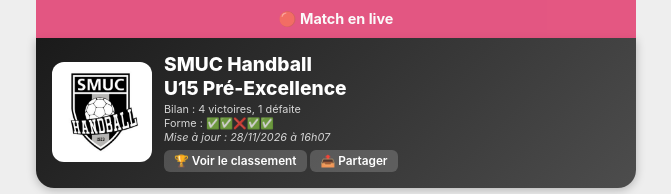
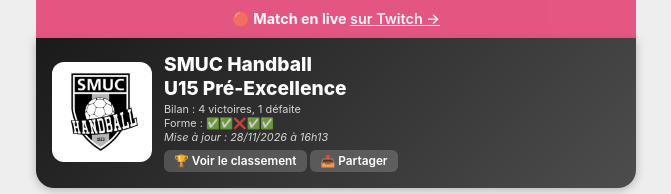
Before and after one commit to smuc-handball-u15/u15-pre-excellence, a plain HTML site: page index.html in a window 1280 px wide. Shown: the top 194 px of the page, without its empty margins (304-975 px from the left). Drawn offline with Linux system fonts and the light colour scheme.

Commit message:
Make Twitch banner clearly clickable (sur Twitch, souligne)

```diff
--- a/index.html
+++ b/index.html
@@ -19,7 +19,9 @@ body { font-family: -apple-system, BlinkMacSystemFont, 'Segoe UI', system-ui, sa
 .herolinks { margin-top:6px; }
 .herolinks a { color:#fff; font-size:0.74rem; font-weight:600; text-decoration:none; background:rgba(255,255,255,0.18); padding:4px 10px; border-radius:6px; display:inline-block; }
 .replay-banner { background:#9147ff; text-align:center; padding:10px; }
-.replay-banner a { color:white; font-weight:700; text-decoration:none; font-size:0.9rem; }
+.replay-banner a { color:white; font-weight:700; text-decoration:none; font-size:0.9rem; cursor:pointer; display:inline-block; }
+.replay-banner a:active { opacity:0.7; }
+.banner-link { text-decoration:underline; font-weight:600; opacity:0.95; }
 .replay-banner.live { background:#e0245e; animation:pulse 2s infinite; }
 @keyframes pulse { 0%,100% { opacity:1; } 50% { opacity:0.75; } }
 .content { padding: 0 10px 14px 10px; }
@@ -64,12 +66,12 @@ footer a { color:#999; }
 </style>
 </head>
 <body>
-<div class="replay-banner live"><a href="https://www.twitch.tv/rodsmuc13008" target="_blank">🔴 Match en live</a></div>
+<div class="replay-banner live"><a href="https://www.twitch.tv/rodsmuc13008" target="_blank">🔴 Match en live <span class="banner-link">sur Twitch →</span></a></div>
 <div class="hero">
   <img src="logo.jpg" alt="Logo SMUC Handball">
   <div class="hero-text">
     <h1>SMUC Handball<br>U15 Pré-Excellence</h1>
-    <div class="updated">Bilan : 4 victoires, 1 défaite<br>Forme : ✅✅❌✅✅<br><em>Mise à jour : 28/11/2026 à 16h07</em></div>
+    <div class="updated">Bilan : 4 victoires, 1 défaite<br>Forme : ✅✅❌✅✅<br><em>Mise à jour : 28/11/2026 à 16h13</em></div>
     <div class="herolinks"><a href="#classement">🏆 Voir le classement</a> <a href="#" onclick="navigator.share ? navigator.share({title: 'SMUC Handball U15', url: location.href}) : window.open('https://wa.me/?text=' + encodeURIComponent('SMUC Handball U15 - ' + location.href)); return false;">📤 Partager</a></div>
   </div>
 </div>
```
